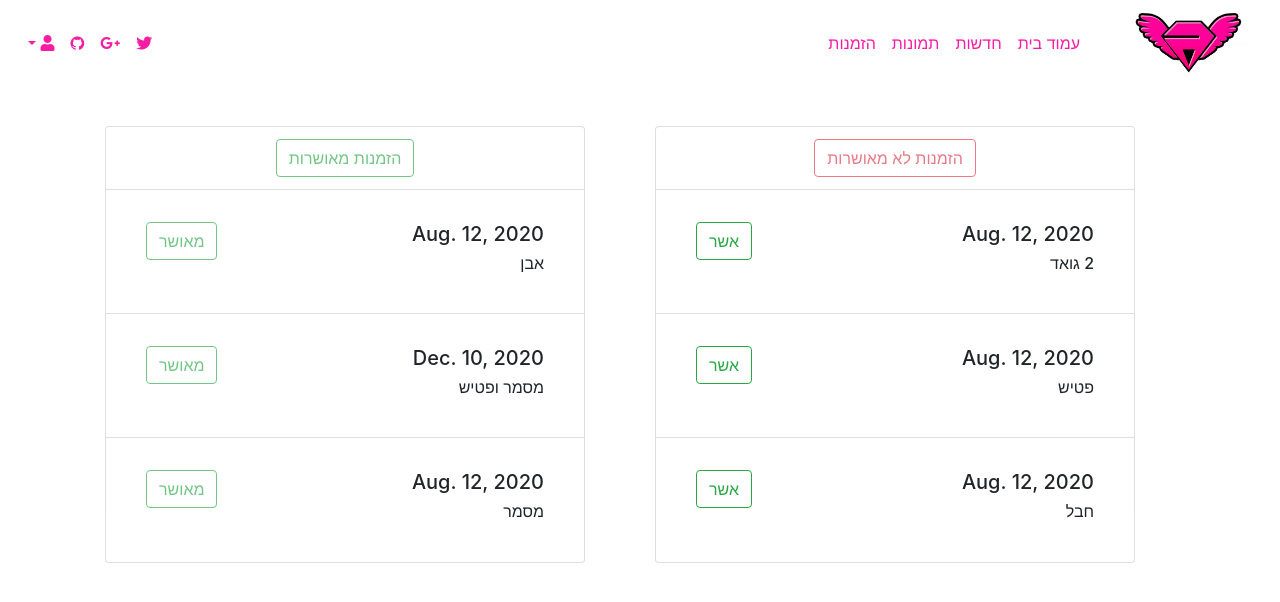
After one commit to MajoRoth/gimel, a Django app: page /orders/worderadmin/ in a window 1280 px wide. The commit adds this page. Shown: the top 602 px of the page. Run offline with Django 3.2, Linux system fonts and the light colour scheme; data comes from the database, SQL or seed files in the repository; both versions use the stored data as it was after the commit; some libraries are stand-ins or nearby versions.

Commit message:
setup worder_admin

```diff
--- /dev/null
+++ b/Orders/templates/Order/Worder_admin.html
@@ -0,0 +1,62 @@
+{% extends "index.html" %}
+{% load static %}
+
+{% block head %}
+    <link rel="stylesheet" href="{% static 'css/Orders/style.css' %}">
+{% endblock %}
+
+{% block content %}
+
+    <div class="container">
+        <div class="row">
+            <div class="col-6">
+                <ul class="list-group">
+                    <li class="list-group-item" style="text-align: center">
+                        <button type="submit" disabled class="btn btn-outline-danger">הזמנות לא מאושרות</button>
+                    </li>
+                <!-- Temporary -->
+                {% for order in Worders %}
+                    {% if order.Approved %}
+                    <li class="list-group-item">
+                    <div class="row">
+                        <div class="col-8">
+                            <h5>{{ order.date }}</h5><h6> {{ order.description }}</h6>
+                        </div>
+                        <div class="col-4">
+                            <form action="/orders/worderadmin_approve/{{ order.pk }}/", method="POST">
+                                <button type="submit" class="btn btn-outline-success">אשר</button>
+                            </form>
+                        </div>
+                    </div>
+                    </li>
+                {% endif %}
+                {% endfor %}
+                </ul>
+            </div>
+        <div class="col-6">
+                <ul class="list-group">
+                    <li class="list-group-item" style="text-align: center">
+                        <button type="submit" disabled class="btn btn-outline-success">הזמנות מאושרות</button>
+                    </li>
+                <!-- Temporary -->
+                {% for order in Worders %}
+                    {% if not order.Approved %}
+                    <li class="list-group-item">
+                    <div class="row">
+                        <div class="col-8">
+                            <h5>{{ order.date }}</h5><h6> {{ order.description }}</h6>
+                        </div>
+                        <div class="col-4">
+                            <button type="button" disabled class="btn btn-outline-success">מאושר</button>
+                        </div>
+                    </div>
+                    </li>
+                    {% endif %}
+                {% endfor %}
+                </ul>
+            </div>
+        </div>
+    </div>
+
+
+{% endblock %}
--- a/Orders/urls.py
+++ b/Orders/urls.py
@@ -8,5 +8,7 @@ urlpatterns = [
     path('tcreate/', views.TorderCreateView.as_view(), name='CreateTorder'),
     path('acreate/', views.AorderCreateView.as_view(), name='CreateAorder'),
     path('', views.OrderIndexView.as_view(), name='index'),
+    path('worderadmin/', views.WorderAdmin.as_view(), name='worderadmin'),
+    path('worderadmin_approve/<int:pk>/', views.approveOrder, name='ApproveWorder')
 
 ]
--- a/Orders/views.py
+++ b/Orders/views.py
@@ -37,8 +37,6 @@ class TorderCreateView(CreateView):
         return super().form_valid(form)
 
 
-
-
 class AorderCreateView(CreateView):
     template_name = 'Order/aorder_form.html'
     fields = ('area', 'date')
@@ -47,3 +45,18 @@ class AorderCreateView(CreateView):
     def form_valid(self, form):
         form.instance.user = self.request.user
         return super().form_valid(form)
+
+
+class WorderAdmin(TemplateView):
+    template_name = 'Order/Worder_admin.html'
+
+    def get_context_data(self, **kwargs):
+        context = super().get_context_data(**kwargs)
+        context['Worders'] = Worder.objects.all()
+        return context
+
+
+def approveOrder(request, worderpk):
+    order = Worder.objects.get(pk=worderpk)
+    order.approve()
+    return WorderAdmin
--- /dev/null
+++ b/Orders/widgets.py
@@ -0,0 +1,5 @@
+from django import forms
+
+
+class DateInput(forms.DateInput):
+    input_type = 'date'
--- a/templates/base.html
+++ b/templates/base.html
@@ -49,6 +49,9 @@
           <li class="nav-item">
             <a class="nav-link" href="#">תמונות</a>
           </li>
+          <li class="nav-item">
+            <a class="nav-link" href="{% url 'Orders:index' %}">הזמנות</a>
+          </li>
         </ul>
         <ul class="navbar-nav ml-auto nav-flex-icons">
           <li class="nav-item">
```
Also changed, not shown: Orders/templates/Order/index.html (+13 -4 lines), Orders/migrations/0005_auto_20200812_1533.py (added), Orders/migrations/0006_auto_20200812_1536.py (added), db.sqlite3, static/css/Orders/style.css (line endings or trailing spaces).
